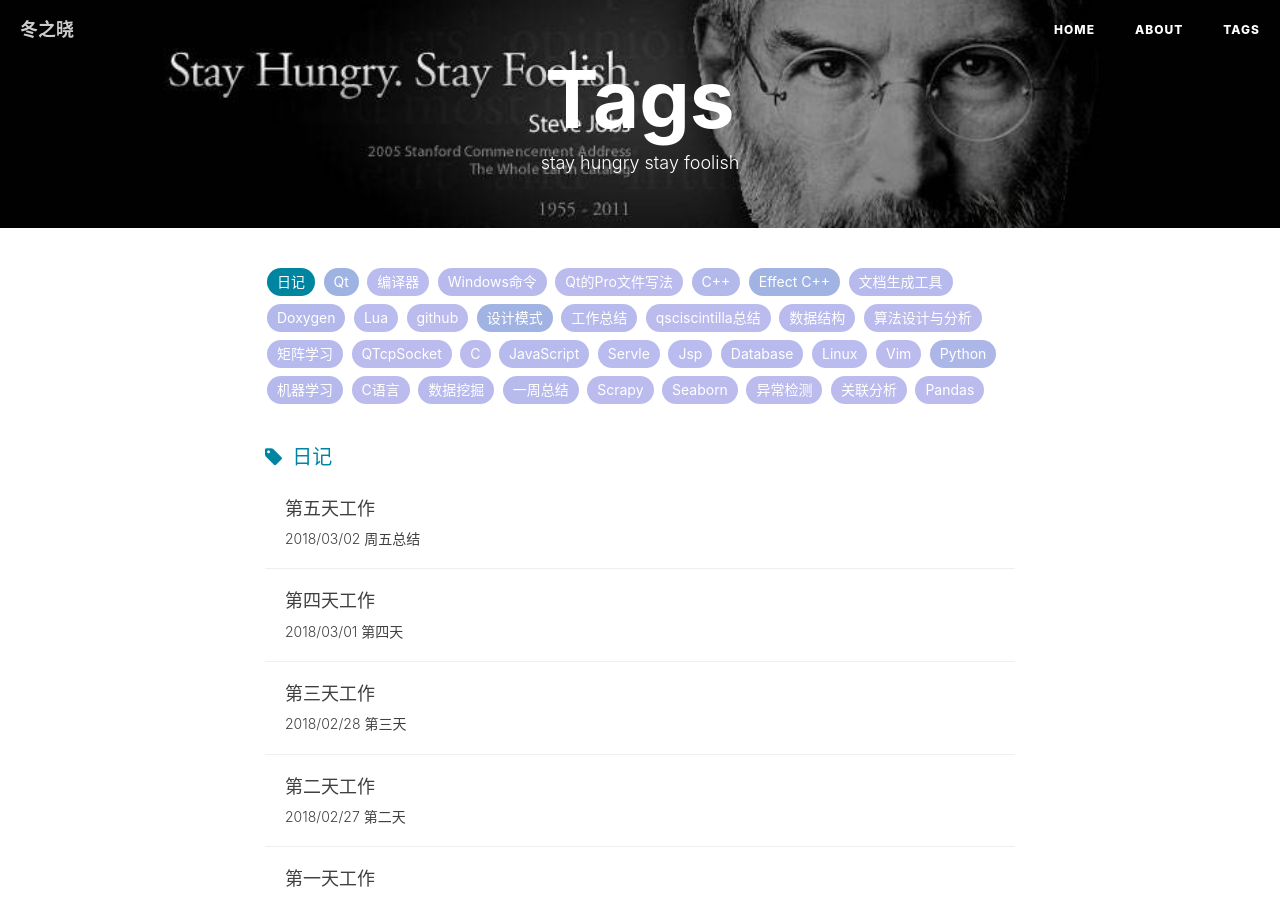
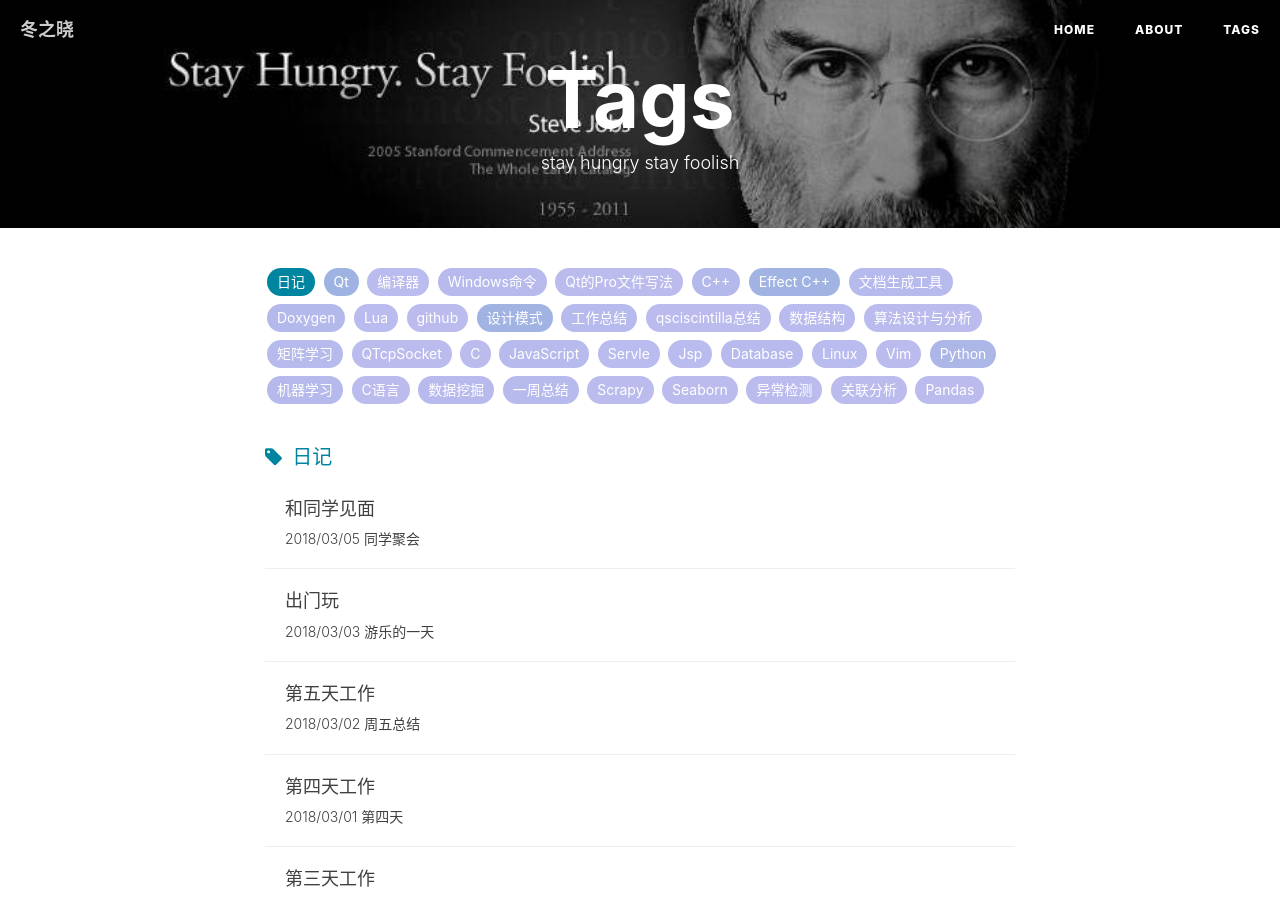
Before and after one commit to Dongzhixiao/Dongzhixiao.github.io, a Jekyll site: the page built from tags.html, in a window 1280 px wide and 900 px high. Built offline with Jekyll 4.4.1, drawn with Linux system fonts in a browser that asks for light colours; nearby versions of some CDN libraries; comment, search, counter and statistics services are not loaded.

Commit message:
add some diaries

````diff
--- /dev/null
+++ b/_posts/2018-03-3-paly.md
@@ -0,0 +1,14 @@
+---
+layout:     post
+title:      "出门玩"
+subtitle:   "2018/03/03 游乐的一天"
+date:       2018-03-03
+author:     "WangXiaoDong"
+header-img: "https://github.com/Dongzhixiao/PictureCache/blob/master/diaryPic/20180303.jpg?raw=true"
+tags:
+    - 日记
+---
+
+```
+    今天一早，就和小崔一起去了体育场。因为小崔想要看鸟巢和水立方。这些都是
+```
--- /dev/null
+++ b/_posts/2018-03-4-with-friend.md
@@ -0,0 +1,14 @@
+---
+layout:     post
+title:      "和同学见面"
+subtitle:   "2018/03/05 同学聚会"
+date:       2018-03-05
+author:     "WangXiaoDong"
+header-img: "https://github.com/Dongzhixiao/PictureCache/blob/master/diaryPic/20180305.jpg?raw=true"
+tags:
+    - 日记
+---
+
+```
+    今天早晨4点多，就收到短信，杭杰已经回来啦。
+```
````
Also changed, not shown: _posts/2018-03-2-summary.md (+2 -1 lines).
